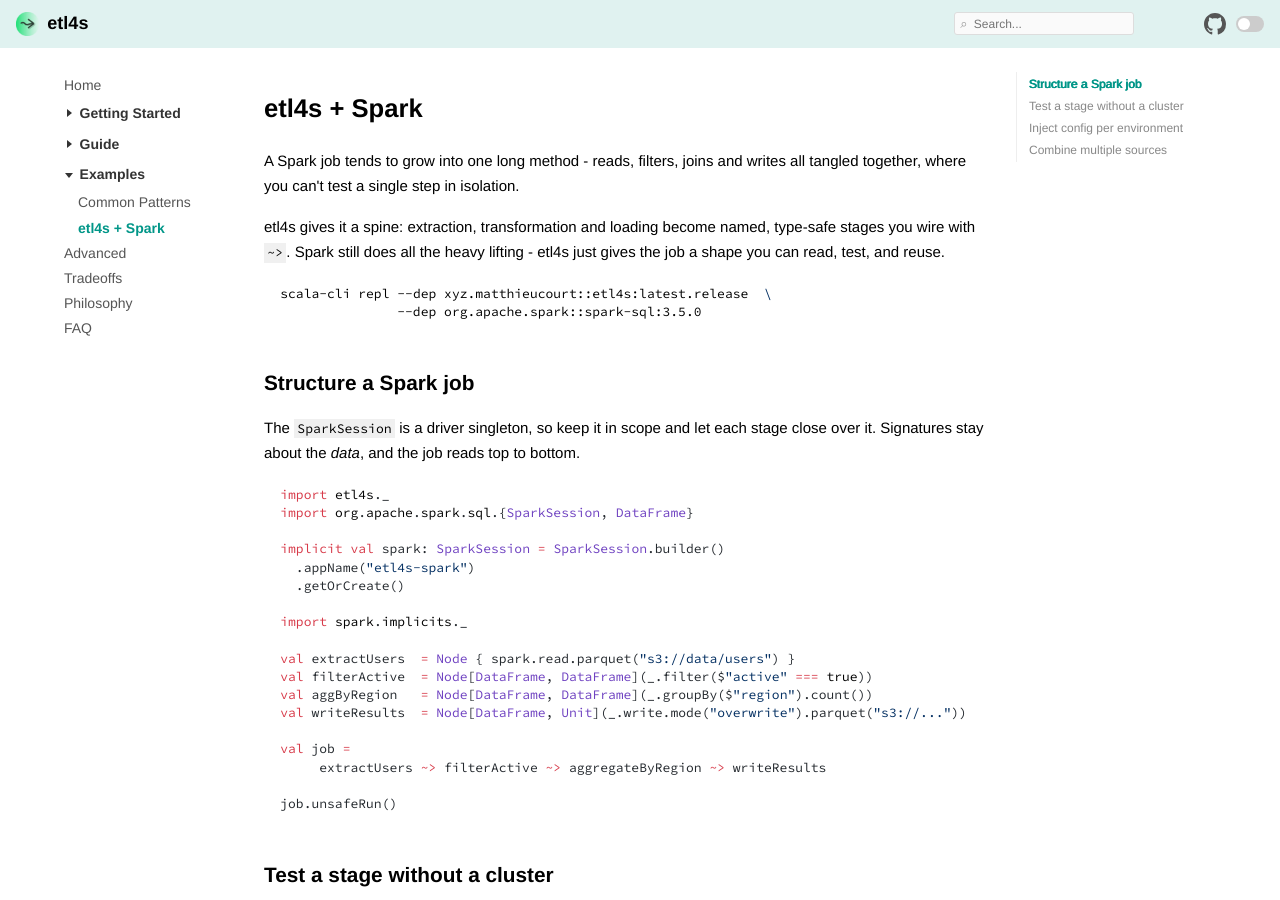
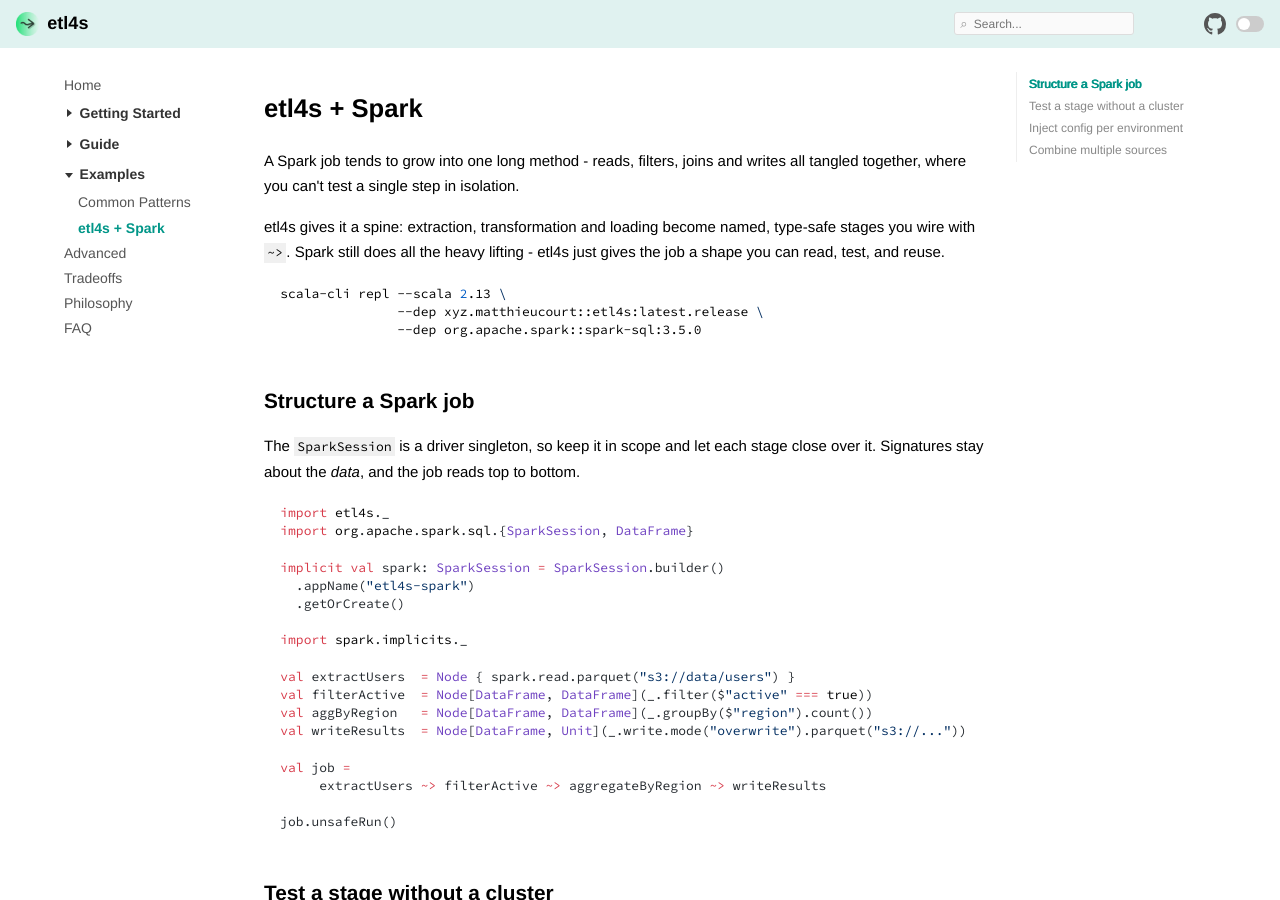
Before and after one commit to mattlianje/etl4s, an MkDocs documentation site: the page built from docs/examples-spark.md, in a window 1280 px wide and 900 px high. Built offline with MkDocs 1.6.1, drawn with Linux system fonts in a browser that asks for light colours; nearby versions of some CDN libraries.

Commit message:
fix scala-cli cmd

````diff
--- a/docs/examples-spark.md
+++ b/docs/examples-spark.md
@@ -8,7 +8,8 @@
 etl4s just gives the job a shape you can read, test, and reuse.
 
 ```bash
-scala-cli repl --dep xyz.matthieucourt::etl4s:latest.release  \
+scala-cli repl --scala 2.13 \
+               --dep xyz.matthieucourt::etl4s:latest.release \
                --dep org.apache.spark::spark-sql:3.5.0
 ```
 
````
Also changed, not shown: docs/installation.md (+1 -1 lines).
